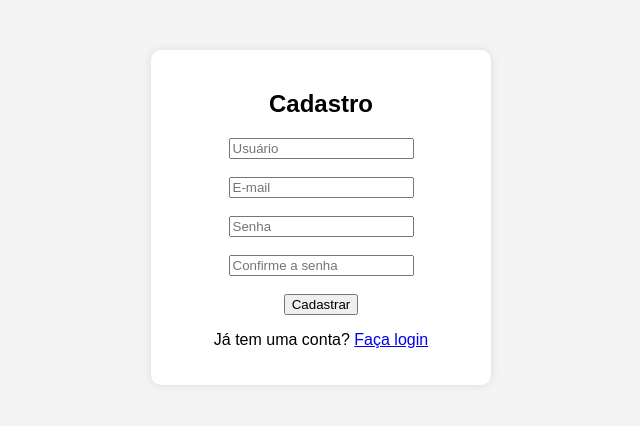
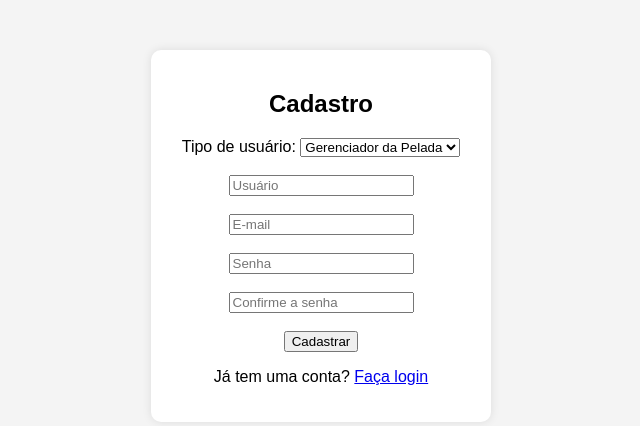
Before and after one commit to Rodrigo603/bolanagaveta, a Django app: page /cadastro/ in a window 1280 px wide. Shown: the top 426 px of the page, without its empty margins (319-959 px from the left). Run offline with Django 5.2, Linux system fonts and the light colour scheme.

Commit message:
Perfis de Acesso e Admin criados

```diff
--- a/bola_na_gaveta/templates/cadastro.html
+++ b/bola_na_gaveta/templates/cadastro.html
@@ -7,6 +7,11 @@
     <h2>Cadastro</h2>
     <form method="POST">
         {% csrf_token %}
+        <label for="tipo_usuario">Tipo de usuário:</label>
+        <select name="tipo_usuario" required>
+            <option value="gerenciador">Gerenciador da Pelada</option>
+            <option value="jogador">Jogador</option>
+        </select><br><br>
         <input type="text" name="username" placeholder="Usuário" required><br><br>
         <input type="email" name="email" placeholder="E-mail" required><br><br>
         <input type="password" name="password1" placeholder="Senha" required><br><br>
--- a/bola_na_gaveta/teste/views.py
+++ b/bola_na_gaveta/teste/views.py
@@ -1,6 +1,7 @@
 from django.shortcuts import render, redirect, get_object_or_404
 from django.contrib.auth import authenticate, login, logout
 from django.contrib.auth.models import User
+
 
 def login_view(request):
     if request.method == "POST":
@@ -14,12 +15,16 @@ def login_view(request):
             return render(request, "login.html", {"erro": "Usuário ou senha inválidos"})
     return render(request, "login.html")
 
+#Victor
+from .models import Perfil
+
 def cadastro_view(request):
     if request.method == "POST":
         username = request.POST["username"]
         email = request.POST["email"]
         password1 = request.POST["password1"]
         password2 = request.POST["password2"]
+        tipo_usuario = request.POST["tipo_usuario"]
 
         if password1 == password2:
             if User.objects.filter(username=username).exists():
@@ -27,6 +32,8 @@ def cadastro_view(request):
             else:
                 user = User.objects.create_user(username=username, email=email, password=password1)
                 user.save()
+                # Cria o perfil com o tipo de usuário
+                Perfil.objects.create(user=user, tipo_usuario=tipo_usuario)
                 return redirect("login")
         else:
             return render(request, "cadastro.html", {"erro": "As senhas não coincidem"})
```
Also changed, not shown: bola_na_gaveta/teste/models.py (+14 -0 lines), bola_na_gaveta/teste/migrations/0002_perfil.py (added).
